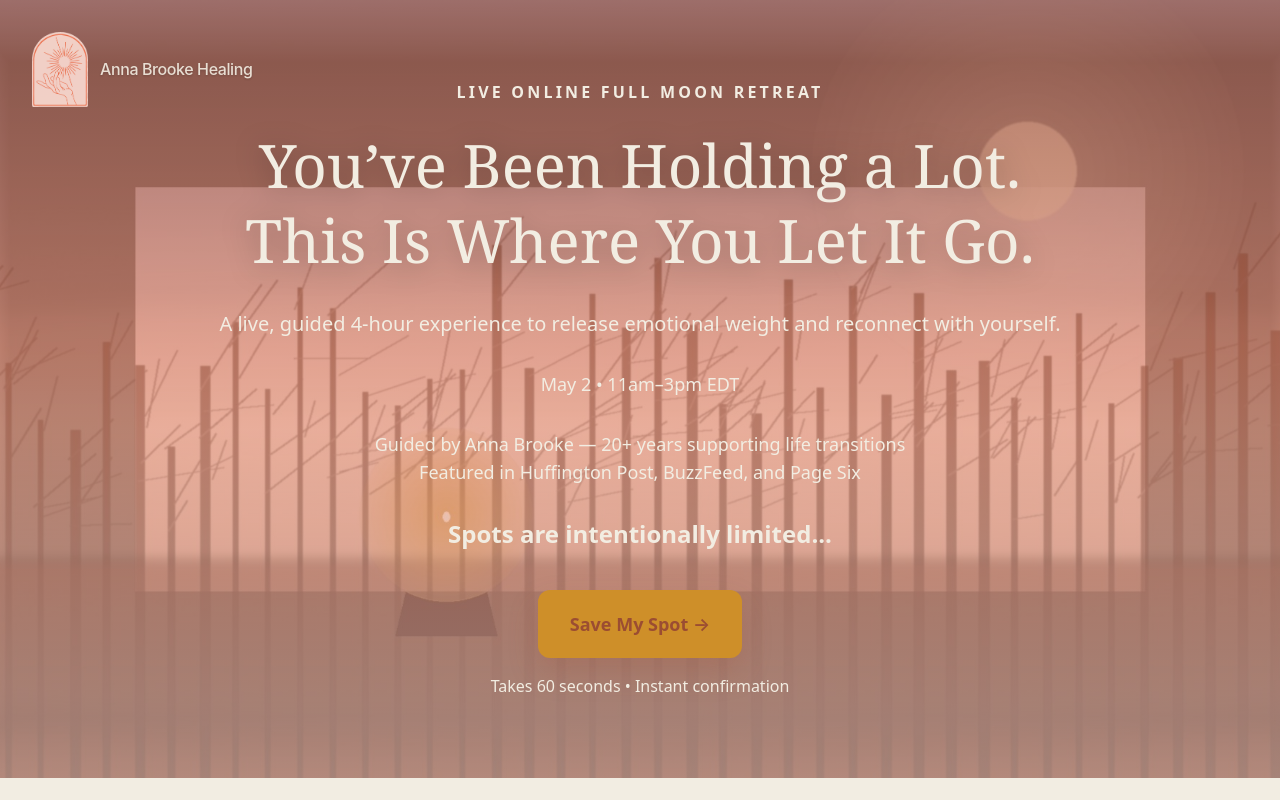
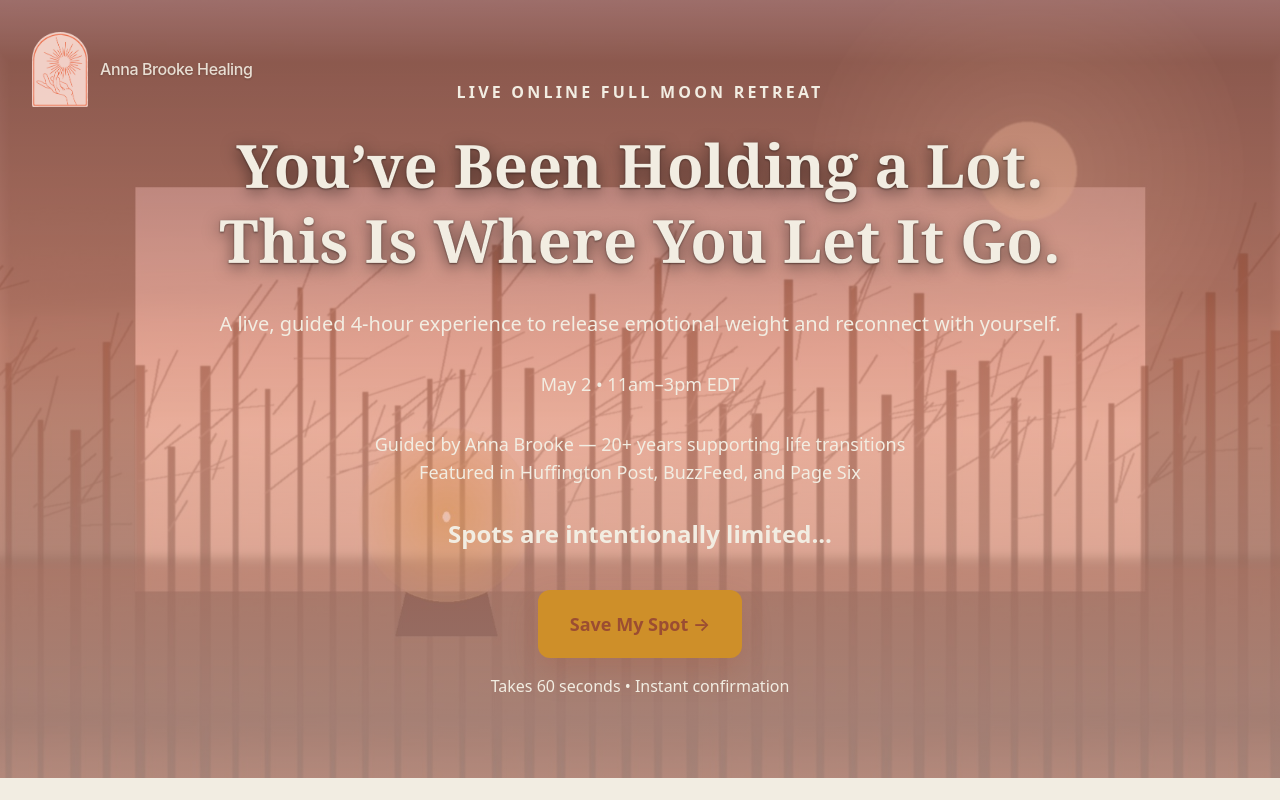
Before and after one commit to CarySears/Full-Moon-Retreat, a Next.js app: page / in a window 1280 px wide. Shown: the top 800 px of the page. Built offline with nearby package versions, Linux system fonts and the light colour scheme.

Commit message:
Increase hero heading contrast against background
Co-authored-by: CarySears <CarySears@users.noreply.github.com>

```diff
--- a/components/full-moon-retreat/HeroSection.tsx
+++ b/components/full-moon-retreat/HeroSection.tsx
@@ -34,7 +34,7 @@ export function HeroSection() {
           <p className="mb-6 text-sm font-semibold uppercase tracking-[0.2em] text-[#F2EDE2] md:text-base">
             Live Online Full Moon Retreat
           </p>
-          <h1 className="font-serif text-4xl leading-tight text-[#F2EDE2] drop-shadow-[0_4px_14px_rgba(0,0,0,0.28)] md:text-6xl">
+          <h1 className="font-serif text-4xl font-semibold leading-tight text-[#F2EDE2] [text-shadow:0_4px_16px_rgba(0,0,0,0.52),0_1px_2px_rgba(0,0,0,0.4)] [-webkit-text-stroke:0.35px_rgba(73,31,19,0.35)] md:text-6xl">
             You’ve Been Holding a Lot. This Is Where You Let It Go.
           </h1>
           <p className="mt-8 text-lg text-[#F2EDE2] md:text-xl">
```
